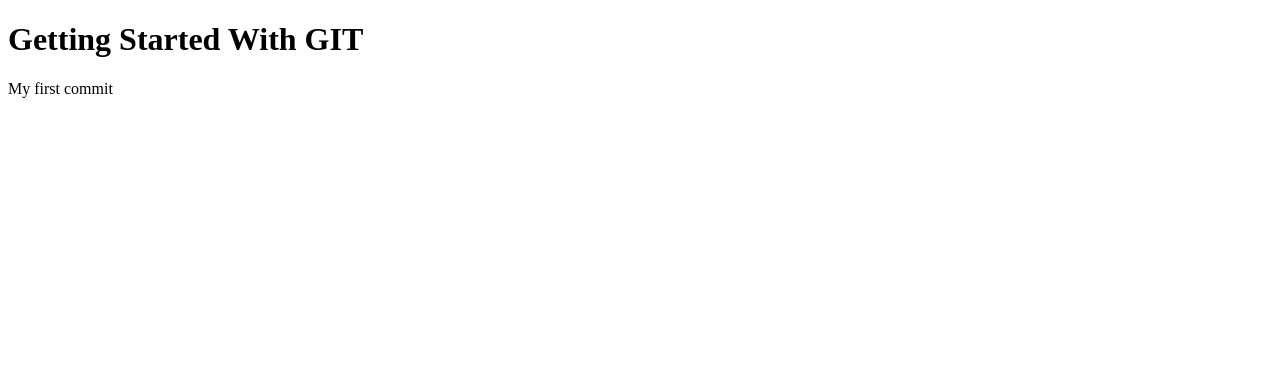
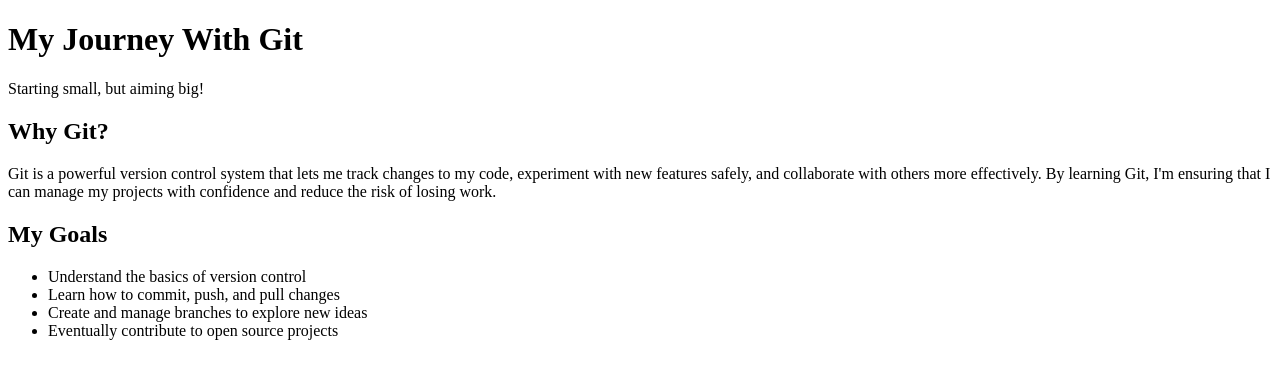
Before and after one commit to EmjTrinidad/Getting-Started-with-GIT, a plain HTML site: page index.html in a window 1280 px wide. Drawn offline with Linux system fonts and the light colour scheme.

Commit message:
Changed Header

```diff
--- a/index.html
+++ b/index.html
@@ -1,12 +1,32 @@
 <!DOCTYPE html>
 <html lang="en">
 <head>
-    <meta charset="UTF-8">
-    <meta name="viewport" content="width=device-width, initial-scale=1.0">
-    <title>Getting Started With GIT</title>
+    <meta charset="UTF-8" />
+    <meta name="viewport" content="width=device-width, initial-scale=1.0"/>
+
+    <title>Getting Started with Git</title>
 </head>
 <body>
-    <h1>Getting Started With GIT</h1>
-    <p>My first commit</p>
+    <header>
+        <h1>My Journey With Git</h1>
+        <p>Starting small, but aiming big!</p>
+    </header>
+
+    <main>
+        <h2>Why Git?</h2>
+        <p>
+            Git is a powerful version control system that lets me track changes to my code, experiment with new features
+            safely, and collaborate with others more effectively. By learning Git, I'm ensuring that I can manage my projects
+            with confidence and reduce the risk of losing work.
+        </p>
+
+        <h2>My Goals</h2>
+        <ul>
+            <li>Understand the basics of version control</li>
+            <li>Learn how to commit, push, and pull changes</li>
+            <li>Create and manage branches to explore new ideas</li>
+            <li>Eventually contribute to open source projects</li>
+        </ul>
+    </main>
 </body>
 </html>
```
